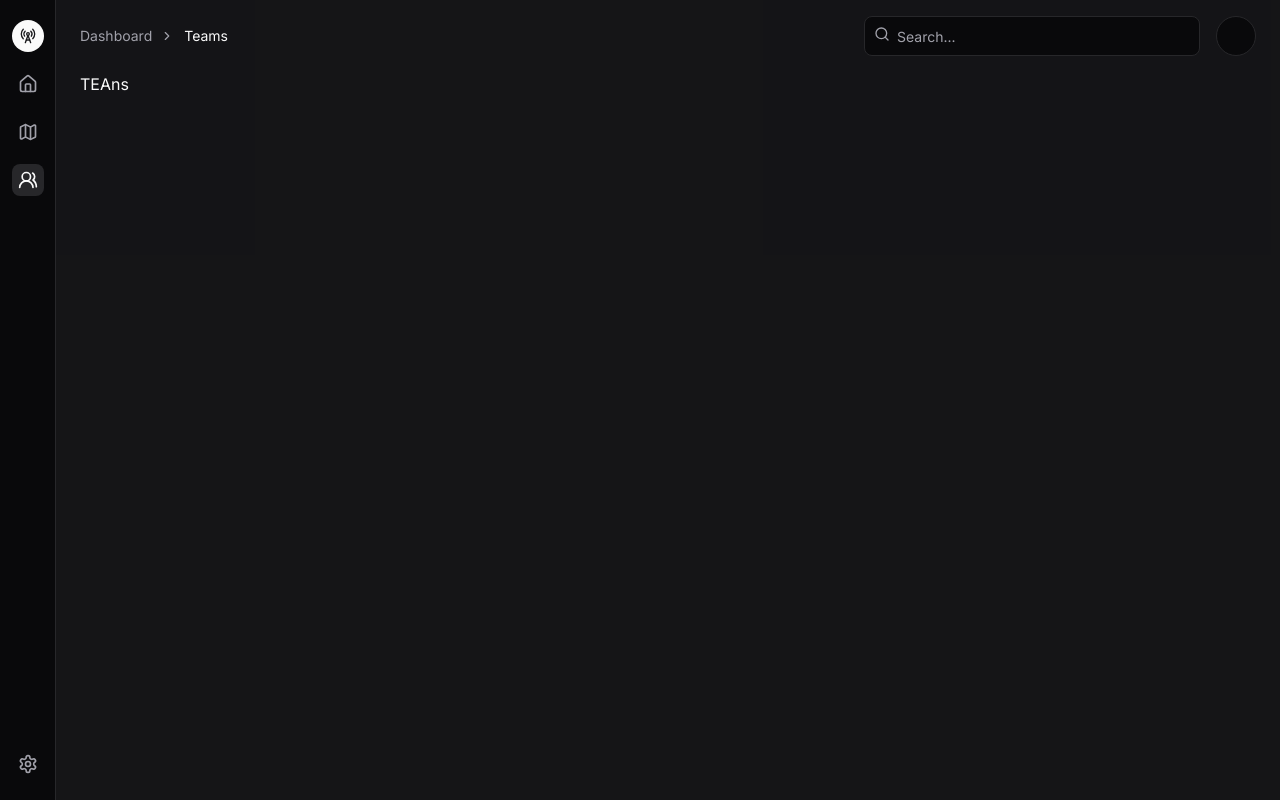
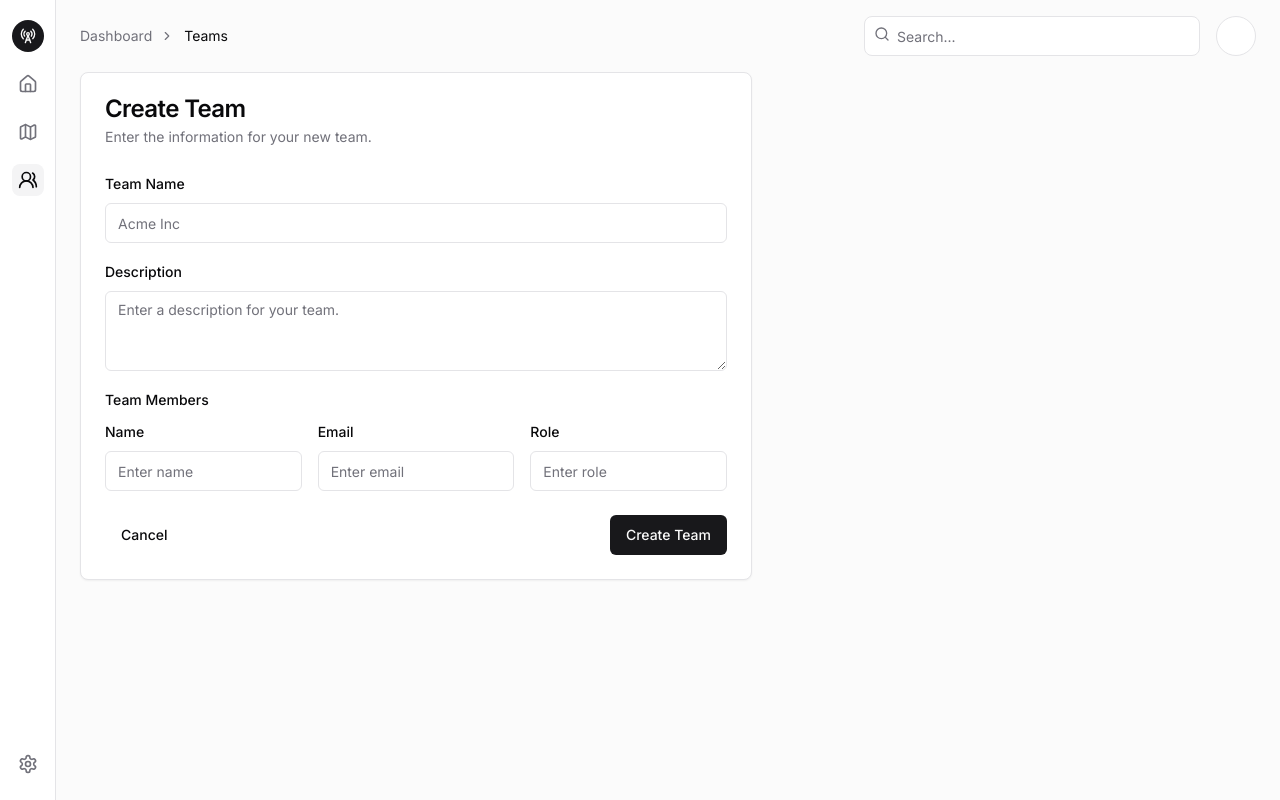
Before and after one commit to Nahuelluca20/join-football-team, a Next.js app: page /dashboard/teams in a window 1280 px wide. Built offline with nearby package versions, Linux system fonts and the light colour scheme.

Commit message:
Refactor layout and add CreateTeam component to teams page

```diff
--- a/app/dashboard/teams/page.tsx
+++ b/app/dashboard/teams/page.tsx
@@ -1,5 +1,11 @@
 import React from "react";
 
+import CreateTeam from "@/components/cards/create-team";
+
 export default function page() {
-  return <div>TEAns</div>;
+  return (
+    <div>
+      <CreateTeam />
+    </div>
+  );
 }
--- a/app/layout.tsx
+++ b/app/layout.tsx
@@ -25,7 +25,12 @@ export default function RootLayout({
   return (
     <html lang="en">
       <body className={cn("min-h-screen bg-background font-sans antialiased", fontSans.variable)}>
-        <ThemeProvider disableTransitionOnChange enableSystem attribute="class" defaultTheme="dark">
+        <ThemeProvider
+          disableTransitionOnChange
+          enableSystem
+          attribute="class"
+          defaultTheme="ligth"
+        >
           <TooltipProvider>{children}</TooltipProvider>
         </ThemeProvider>
       </body>
--- a/components/cards/available-players.tsx
+++ b/components/cards/available-players.tsx
@@ -44,7 +44,7 @@ export default async function AvailablePlayers() {
                 <TableCell className="md:table-cell">{player.liveIn}</TableCell>
                 <TableCell className="md:flex justify-end hidden ">
                   <Avatar>
-                    <AvatarImage alt="@shadcn" src={player.image} />
+                    <AvatarImage alt="@shadcn" src={player.image || ""} />
                     <AvatarFallback>CN</AvatarFallback>
                   </Avatar>
                 </TableCell>
--- /dev/null
+++ b/components/cards/create-team.tsx
@@ -0,0 +1,54 @@
+import {
+  CardTitle,
+  CardDescription,
+  CardHeader,
+  CardContent,
+  CardFooter,
+  Card,
+} from "@/components/ui/card";
+import {Input} from "@/components/ui/input";
+import {Button} from "@/components/ui/button";
+import {Label} from "@/components/ui/label";
+import {Textarea} from "@/components/ui/textarea";
+
+export default function CreateTeam() {
+  return (
+    <Card className="w-full max-w-2xl">
+      <CardHeader>
+        <CardTitle>Create Team</CardTitle>
+        <CardDescription>Enter the information for your new team.</CardDescription>
+      </CardHeader>
+      <CardContent className="space-y-4">
+        <div className="space-y-2">
+          <Label htmlFor="team-name">Team Name</Label>
+          <Input required id="team-name" placeholder="Acme Inc" />
+        </div>
+        <div className="space-y-2">
+          <Label htmlFor="description">Description</Label>
+          <Textarea required id="description" placeholder="Enter a description for your team." />
+        </div>
+        <div className="space-y-2">
+          <Label>Team Members</Label>
+          <div className="grid grid-cols-3 gap-4">
+            <div className="space-y-2">
+              <Label htmlFor="name-1">Name</Label>
+              <Input required id="name-1" placeholder="Enter name" />
+            </div>
+            <div className="space-y-2">
+              <Label htmlFor="email-1">Email</Label>
+              <Input required id="email-1" placeholder="Enter email" type="email" />
+            </div>
+            <div className="space-y-2">
+              <Label htmlFor="role-1">Role</Label>
+              <Input required id="role-1" placeholder="Enter role" />
+            </div>
+          </div>
+        </div>
+      </CardContent>
+      <CardFooter>
+        <Button variant="ghost">Cancel</Button>
+        <Button className="ml-auto">Create Team</Button>
+      </CardFooter>
+    </Card>
+  );
+}
--- /dev/null
+++ b/components/ui/label.tsx
@@ -0,0 +1,26 @@
+"use client"
+
+import * as React from "react"
+import * as LabelPrimitive from "@radix-ui/react-label"
+import { cva, type VariantProps } from "class-variance-authority"
+
+import { cn } from "@/lib/utils"
+
+const labelVariants = cva(
+  "text-sm font-medium leading-none peer-disabled:cursor-not-allowed peer-disabled:opacity-70"
+)
+
+const Label = React.forwardRef<
+  React.ElementRef<typeof LabelPrimitive.Root>,
+  React.ComponentPropsWithoutRef<typeof LabelPrimitive.Root> &
+    VariantProps<typeof labelVariants>
+>(({ className, ...props }, ref) => (
+  <LabelPrimitive.Root
+    ref={ref}
+    className={cn(labelVariants(), className)}
+    {...props}
+  />
+))
+Label.displayName = LabelPrimitive.Root.displayName
+
+export { Label }
--- /dev/null
+++ b/components/ui/textarea.tsx
@@ -0,0 +1,24 @@
+import * as React from "react"
+
+import { cn } from "@/lib/utils"
+
+export interface TextareaProps
+  extends React.TextareaHTMLAttributes<HTMLTextAreaElement> {}
+
+const Textarea = React.forwardRef<HTMLTextAreaElement, TextareaProps>(
+  ({ className, ...props }, ref) => {
+    return (
+      <textarea
+        className={cn(
+          "flex min-h-[80px] w-full rounded-md border border-input bg-background px-3 py-2 text-sm ring-offset-background placeholder:text-muted-foreground focus-visible:outline-none focus-visible:ring-2 focus-visible:ring-ring focus-visible:ring-offset-2 disabled:cursor-not-allowed disabled:opacity-50",
+          className
+        )}
+        ref={ref}
+        {...props}
+      />
+    )
+  }
+)
+Textarea.displayName = "Textarea"
+
+export { Textarea }
--- a/package.json
+++ b/package.json
@@ -16,6 +16,7 @@
     "@radix-ui/react-avatar": "^1.0.4",
     "@radix-ui/react-dialog": "^1.0.5",
     "@radix-ui/react-dropdown-menu": "^2.0.6",
+    "@radix-ui/react-label": "^2.0.2",
     "@radix-ui/react-progress": "^1.0.3",
     "@radix-ui/react-separator": "^1.0.3",
     "@radix-ui/react-slot": "^1.0.2",
@@ -44,7 +45,7 @@
     "@types/react-dom": "^18",
     "@typescript-eslint/eslint-plugin": "^6.21.0",
     "@typescript-eslint/parser": "^7.7.0",
-    "drizzle-kit": "^0.20.14",
+    "drizzle-kit": "^0.20.16",
     "eslint": "^8.57.0",
     "eslint-config-next": "^14.2.1",
     "eslint-config-prettier": "^9.1.0",
```
Also changed, not shown: 1 other file (tests, documents, lock files or other folders).
